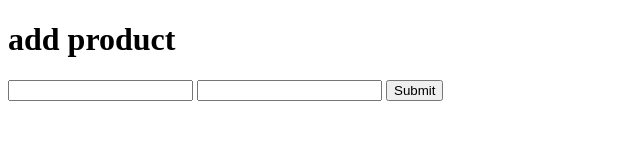
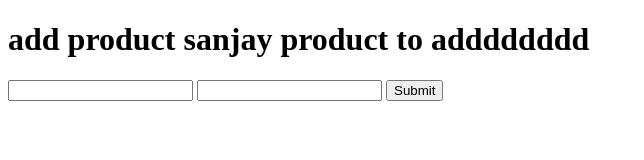
Before and after one commit to sanjay-1234kumar/nodeapp, a website: page index.html in a window 1280 px wide. Shown: the whole page, without its empty margins (0-644 px from the left). Drawn offline with Linux system fonts and the light colour scheme.

Commit message:
new file node app

```diff
--- a/index.html
+++ b/index.html
@@ -8,7 +8,7 @@
 </head>
 <body>
 
-    <h1>add product </h1>
+    <h1>add product sanjay product to adddddddd </h1>
 
     <form method="POST" action="http://localhost:5000/api/addproduct">
 
```
